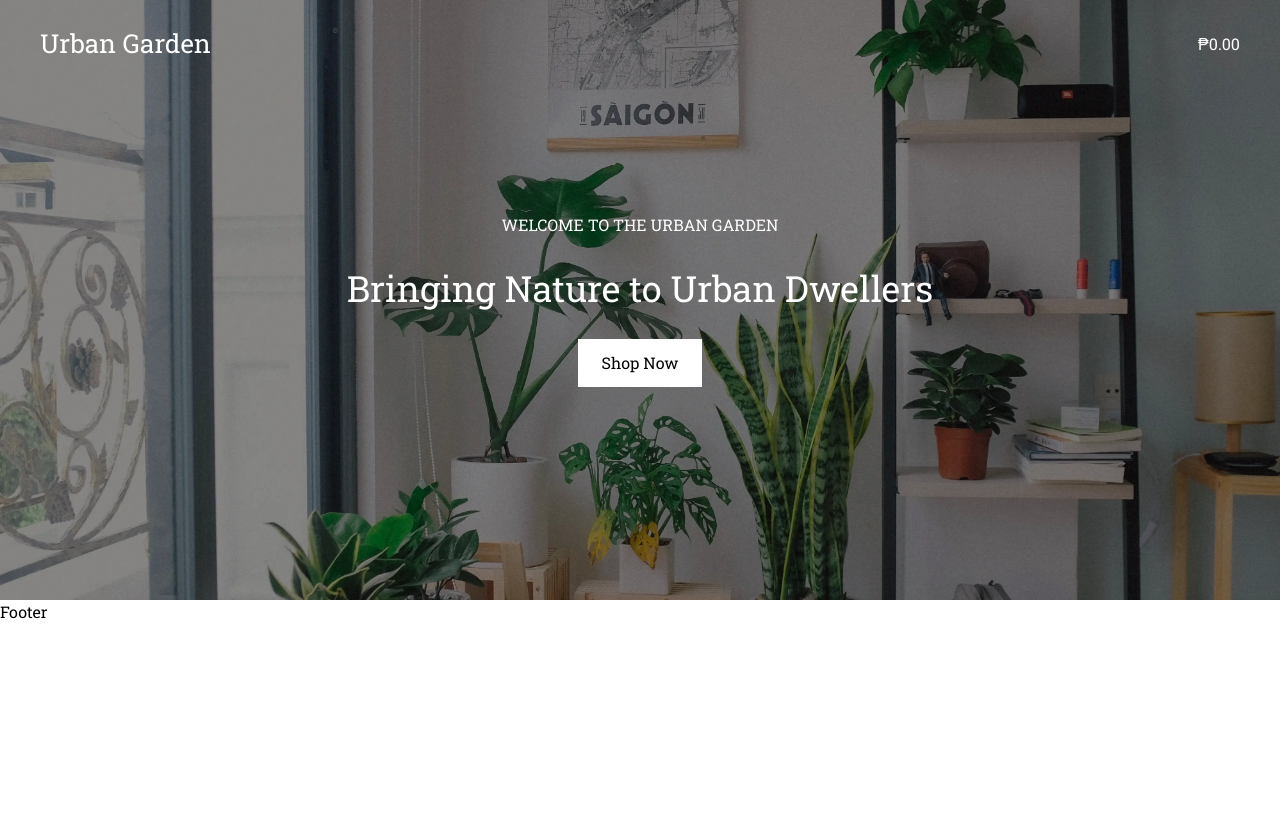
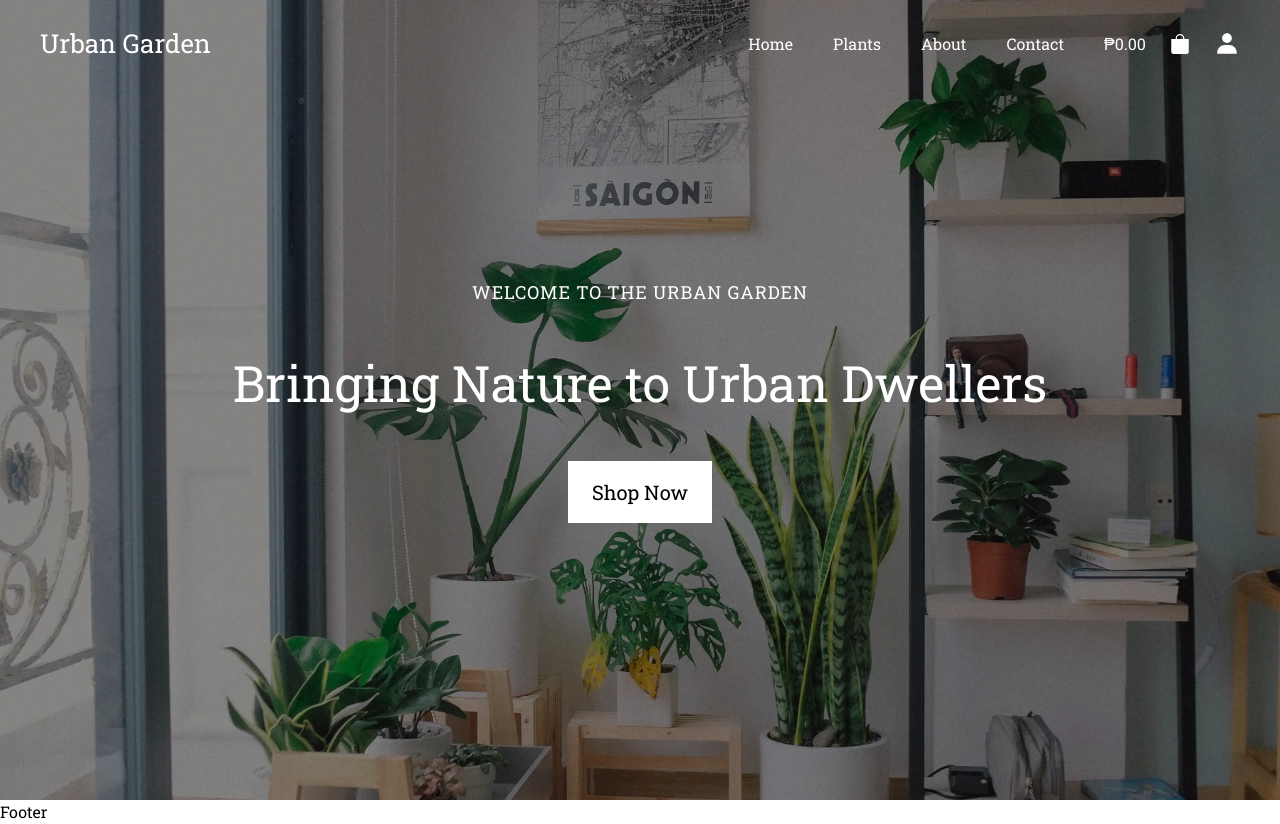
Before and after one commit to crazycart143/urban-garden, a Next.js app: page / in a window 1280 px wide. Before the commit the page ends 800 px from the top, so only its background shows below. Built offline with nearby package versions, Linux system fonts and the light colour scheme.

Commit message:
added constants folder

```diff
--- a/components/Hero.tsx
+++ b/components/Hero.tsx
@@ -3,11 +3,18 @@ import React from "react";
 
 const Hero = () => {
   return (
-    <div className="w-full bg-hero-bg h-[600px] bg-cover bg-center bg-no-repeat flex justify-center items-center ">
-      <div className="flex flex-col items-center justify-center text-center text-white gap-y-6">
-        <h2 className="text-md">WELCOME TO THE URBAN GARDEN</h2>
-        <h1 className="text-[36px]">Bringing Nature to Urban Dwellers</h1>
-        <Link href="/" className="px-6 py-3 text-black bg-white">
+    <div className="w-full bg-hero-bg h-[600px] md:h-[800px]  bg-cover bg-center bg-no-repeat flex justify-center items-center ">
+      <div className="flex flex-col items-center justify-center text-center text-white gap-y-6 lg:gap-y-10">
+        <h2 className="tracking-wider text-md lg:text-lg">
+          WELCOME TO THE URBAN GARDEN
+        </h2>
+        <h1 className="text-[36px] md:text-[40px] lg:text-[50px]">
+          Bringing Nature to Urban Dwellers
+        </h1>
+        <Link
+          href="/"
+          className="px-6 py-3 text-black bg-white lg:py-4 lg:text-[20px]"
+        >
           Shop Now
         </Link>
       </div>
--- a/components/Navbar.tsx
+++ b/components/Navbar.tsx
@@ -3,6 +3,9 @@
 import React from "react";
 import HamburgerMenu from "./HamburgerMenu";
 import { useState } from "react";
+import { navLinks } from "@/constants";
+import { BsFillBagFill } from "react-icons/bs";
+import { BiSolidUser } from "react-icons/bi";
 
 const Navbar = () => {
   const [isOpen, setIsOpen] = useState(false);
@@ -14,7 +17,19 @@ const Navbar = () => {
       <div className="flex items-center justify-center text-[20px] md:text-[26px] md:justify-start">
         <h1>Urban Garden</h1>
       </div>
-      <div className="flex items-center justify-end text-[16px]">₱0.00</div>
+      <div className="flex items-center justify-end text-[16px] gap-x-6">
+        {navLinks.map((link, index) => (
+          <a key={index} href={link.src} className="ml-4 text-[16px]">
+            {link.title}
+          </a>
+        ))}
+        <a href="/">
+          <BsFillBagFill size={20} />
+        </a>
+        <a href="/">
+          <BiSolidUser size={26} />
+        </a>
+      </div>
     </nav>
   );
 };
--- /dev/null
+++ b/constants/index.ts
@@ -0,0 +1,22 @@
+export const navLinks = [
+  {
+    title: "Home",
+    src: "",
+  },
+  {
+    title: "Plants",
+    src: "",
+  },
+  {
+    title: "About",
+    src: "",
+  },
+  {
+    title: "Contact",
+    src: "",
+  },
+  {
+    title: "₱0.00",
+    src: "",
+  },
+];
--- a/package.json
+++ b/package.json
@@ -17,6 +17,7 @@
     "postcss": "8.4.24",
     "react": "18.2.0",
     "react-dom": "18.2.0",
+    "react-icons": "^4.10.1",
     "tailwindcss": "3.3.2",
     "typescript": "5.1.6"
   }
```
Also changed, not shown: public/shopping-bagg.png (added), 1 other file (tests, documents, lock files or other folders).
